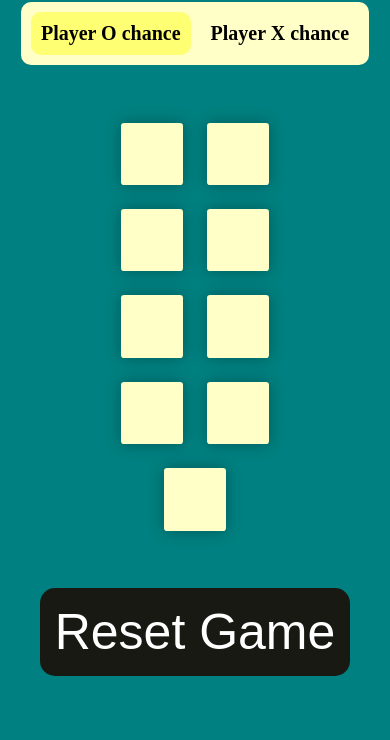
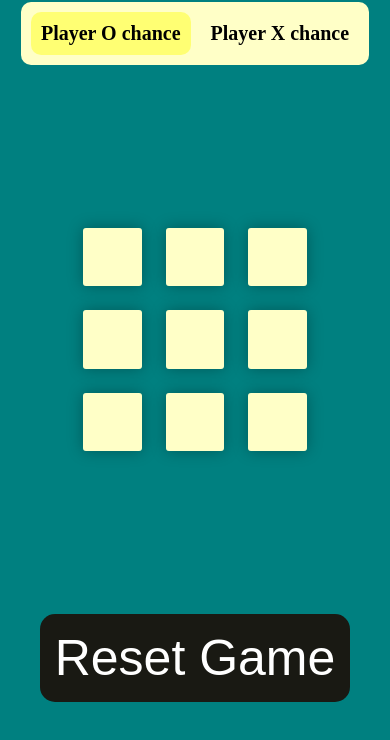
Before and after one commit to Drona-Srivastava/Tic-Tac-Toe-Game, a plain HTML site: page index.html in a window 390 px wide. Shown: the part 96-836 px from the top of the page. Drawn offline with Linux system fonts and the light colour scheme.

Commit message:
Change for Mobile

```diff
--- a/style.css
+++ b/style.css
@@ -119,3 +119,22 @@ h1{
 .turn{
     background-color:#ffff006c;
 }
+
+@media screen and (max-width:1200px){
+    .container{
+        height: 65vh;
+    }
+    .game{
+        height: 60vmin;
+        width: 60vmin;
+    }
+
+    .box{
+        font-size: 55px;
+    }
+
+    .box{
+        height: 15vmin;
+        width: 15vmin;
+    }
+}
```
